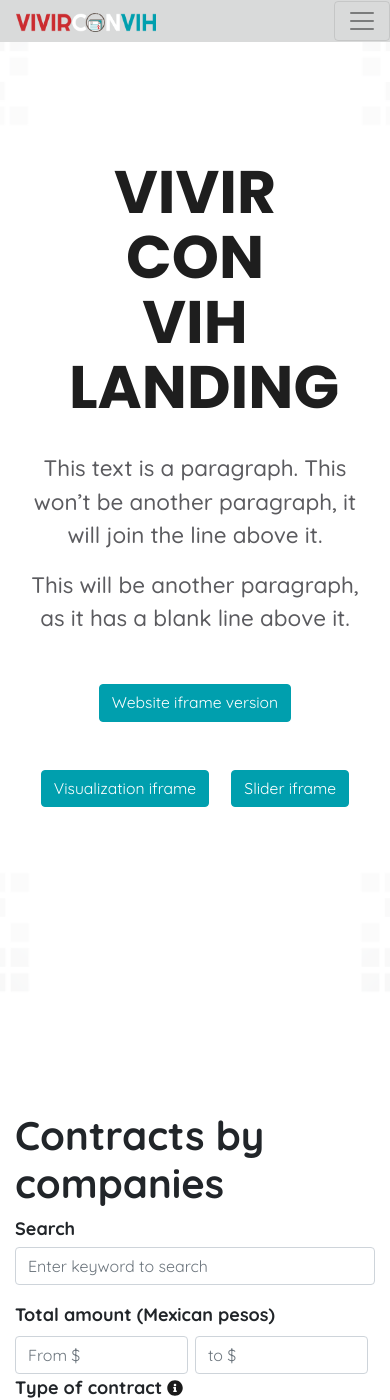
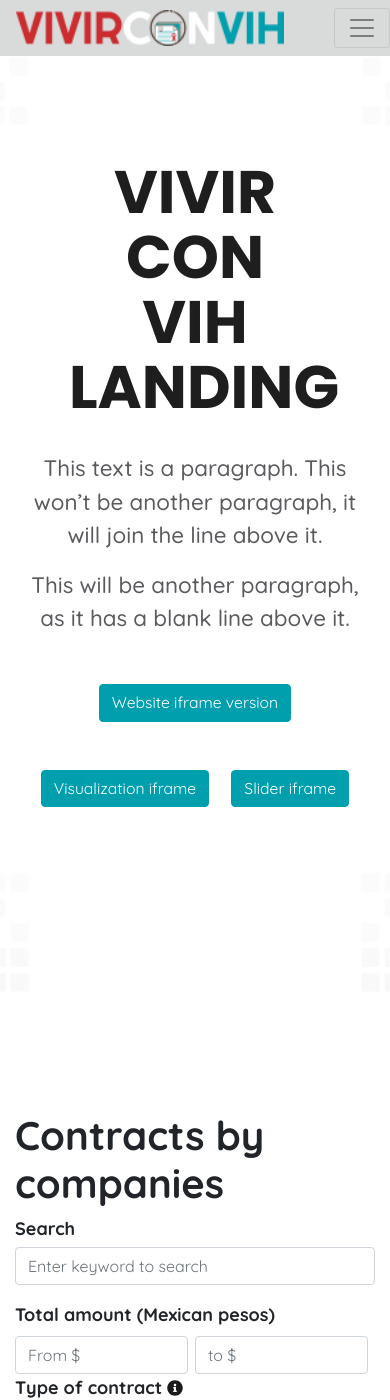
Before and after one commit to ProjectPODER/VivirConVIH_landing, a Jekyll site: the page built from 1-home.md, in a window 390 px wide and 1400 px high. Built offline with Jekyll 4.4.1, drawn with Linux system fonts in a browser that asks for light colours.

Commit message:
Add navbar style

```diff
--- a/_sass/_navbar.scss
+++ b/_sass/_navbar.scss
@@ -51,11 +51,10 @@
 }
 
 @media (max-width: 454px) {
-    .navbar-brand img {
+    .navbar-brand {
         width: 70%;
         margin-right: 0;
         img {
-            width: 100%;
             padding-right: 5px;
         }
     }
```
